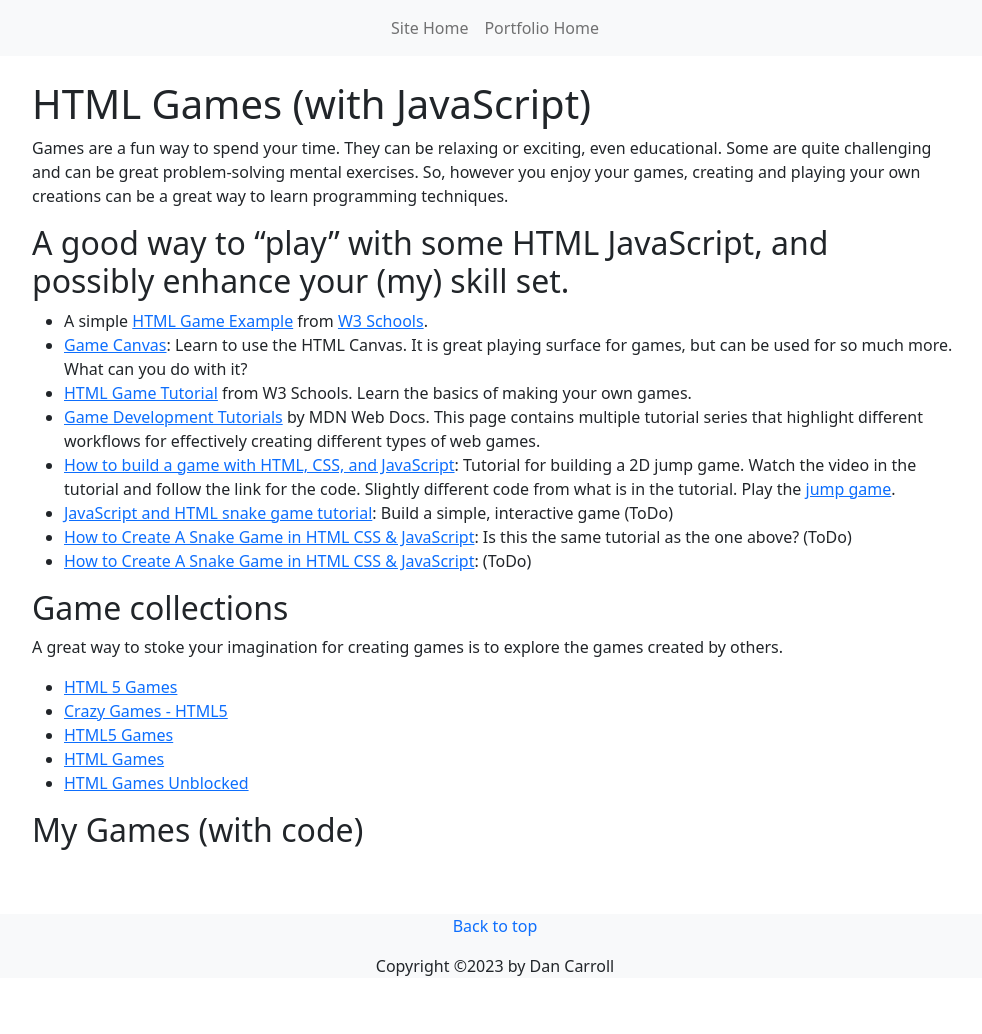
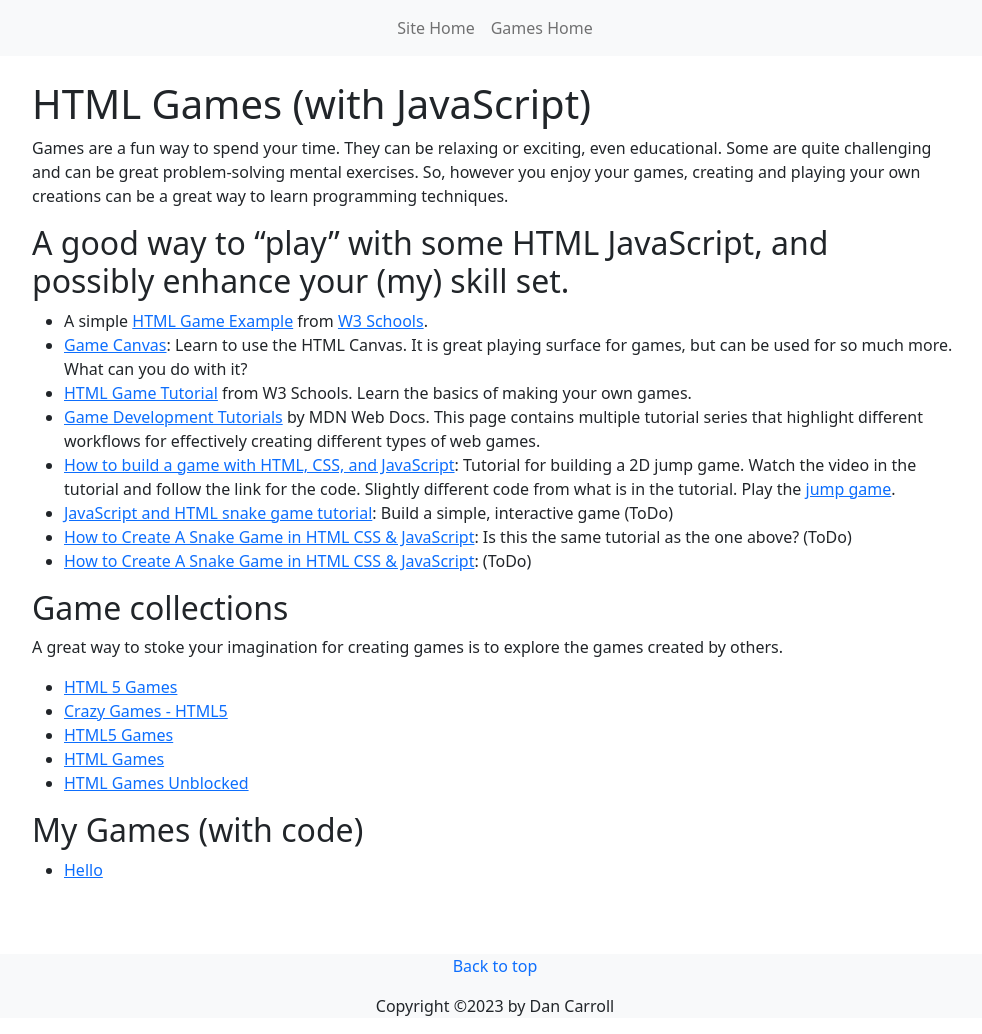
Before and after one commit to dan-carroll/html-games, a Jekyll site: the page built from index.md, in a window 1280 px wide. Shown: the whole page, without its empty margins (145-1127 px from the left). Built offline with Jekyll 4.4.1, drawn with Linux system fonts in a browser that asks for light colours; before the commit the page ends 994 px from its top, so only the background shows below that.

Commit message:
Update with hello.md

```diff
--- a/_includes/head.html
+++ b/_includes/head.html
@@ -9,6 +9,7 @@
   <!-- Stylesheets -->
   <link href="https://cdn.jsdelivr.net/npm/bootstrap@5.2.3/dist/css/bootstrap.min.css" rel="stylesheet" integrity="sha384-rbsA2VBKQhggwzxH7pPCaAqO46MgnOM80zW1RWuH61DGLwZJEdK2Kadq2F9CUG65" crossorigin="anonymous">
   <link rel="stylesheet" href="{{ "/assets/css/main.css" | relative_url }}">
+
   <link rel="canonical" href="{{ page.url | replace:'index.html','' | prepend: site.canonical_url }}">
 
   {% feed_meta %}
--- a/_includes/navbar.html
+++ b/_includes/navbar.html
@@ -10,7 +10,7 @@
             <a class="nav-link" href="https://dan-carroll.github.io/">Site Home</a>
           </li>
           <li class="nav-item">
-            <a class="nav-link" href="https://dan-carroll.github.io/dan-carroll-portfolio/">Portfolio Home</a>
+            <a class="nav-link" href="https://dan-carroll.github.io/html-games/">Games Home</a>
           </li>
         </ul>
       </div>
```
Also changed, not shown: README.md.
